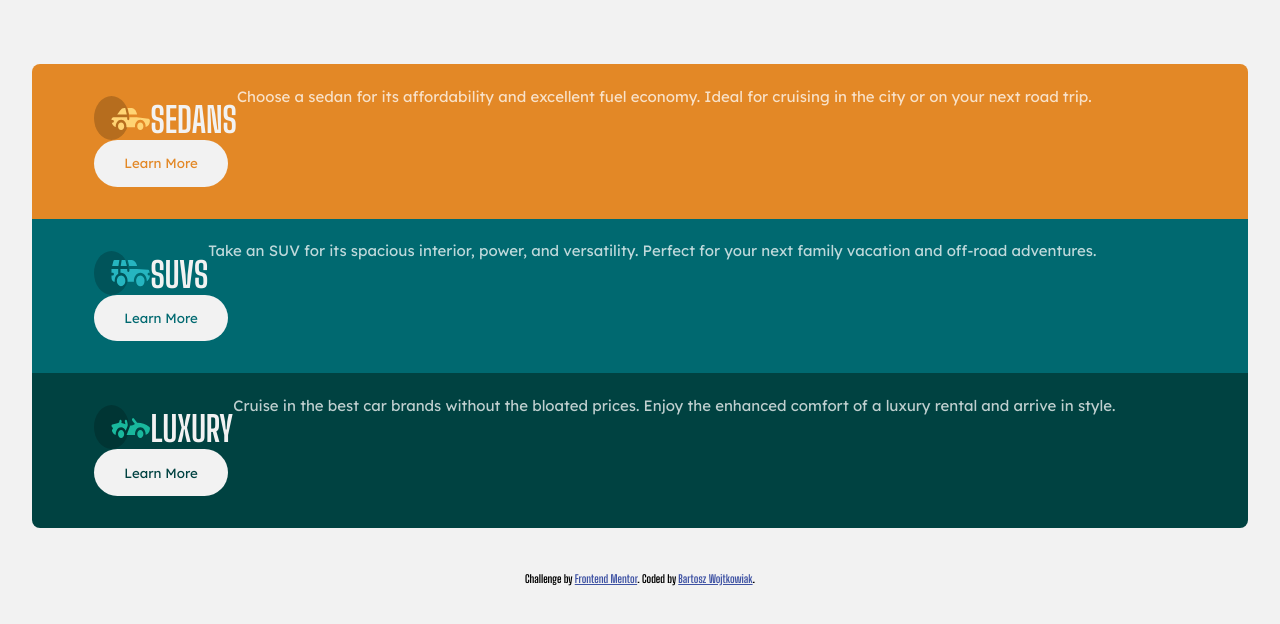
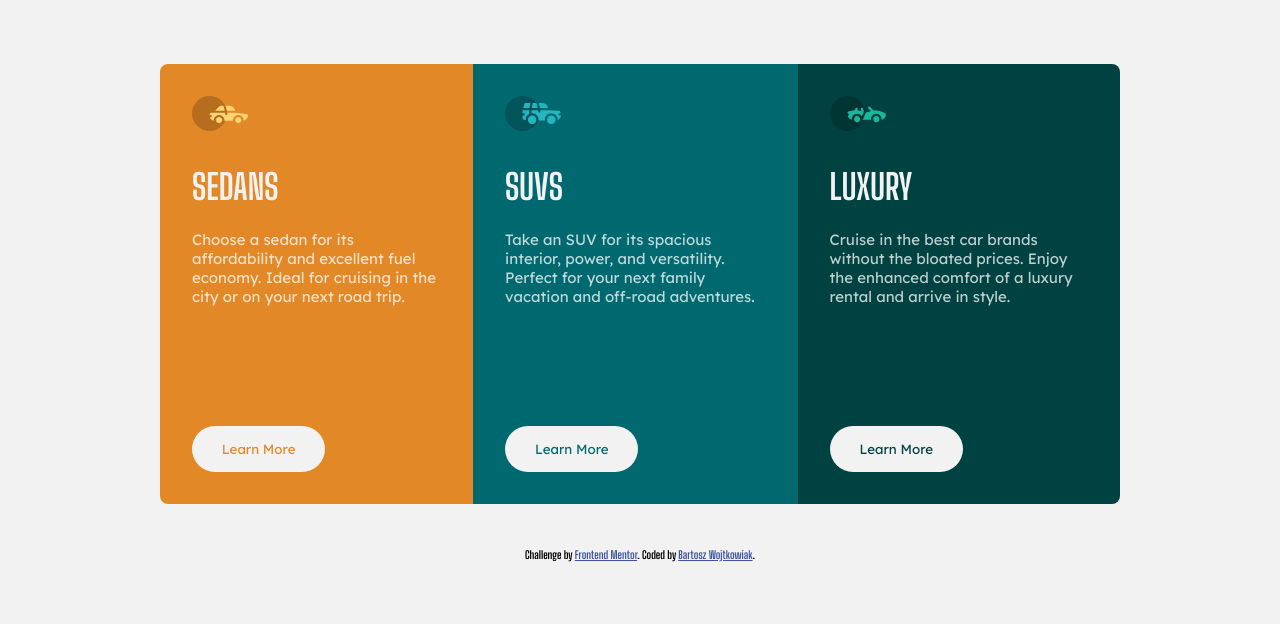
Before and after one commit to kejlor/3-columns, a plain HTML site: page index.html in a window 1280 px wide. Drawn offline with Linux system fonts and the light colour scheme.

Commit message:
added support for browser

```diff
--- a/css/main.css
+++ b/css/main.css
@@ -57,6 +57,7 @@ p {
 }
 
 .attribution {
+  margin: auto;
   font-size: 11px;
   text-align: center;
   margin-top: 4em;
@@ -113,6 +114,10 @@ button:hover {
   padding: 0em 2em 2em 2em;
 }
 
+/* ===============
+=== BACKGROUND ===
+=============== */
+
 .bg-orange {
   background-color: var(--clr-primary-200);
   border-radius: 0.5em 0.5em 0 0;
@@ -134,9 +139,22 @@ button:hover {
 }
 
 @media (min-width: 375px) {
+  .web-split {
+    display: flex;
+    margin: auto;
+    max-width: 60em;
+  }
   .split {
-    flex-wrap: wrap;
-    width: 95%;
-    margin: 0 auto 0 auto;
+    flex-direction: column;
+  }
+  p {
+    padding-bottom: 8em;
+  }
+  .bg-orange {
+    border-radius: 0.5em 0 0 0.5em;
+  }
+
+  .bg-very-dark-cyan {
+    border-radius: 0 0.5em 0.5em 0;
   }
 }
--- a/index.html
+++ b/index.html
@@ -20,7 +20,7 @@
     <title>Frontend Mentor | 3-column preview card component</title>
   </head>
   <body>
-    <section class="card">
+    <section class="web-split">
       <section class="bg-orange">
         <div class="container">
           <div class="split">
@@ -34,7 +34,6 @@
           </div>
         </div>
       </section>
-
       <section class="bg-dark-cyan">
         <div class="container">
           <div class="split">
@@ -48,7 +47,6 @@
           </div>
         </div>
       </section>
-
       <section class="bg-very-dark-cyan">
         <div class="container">
           <div class="split">
```
